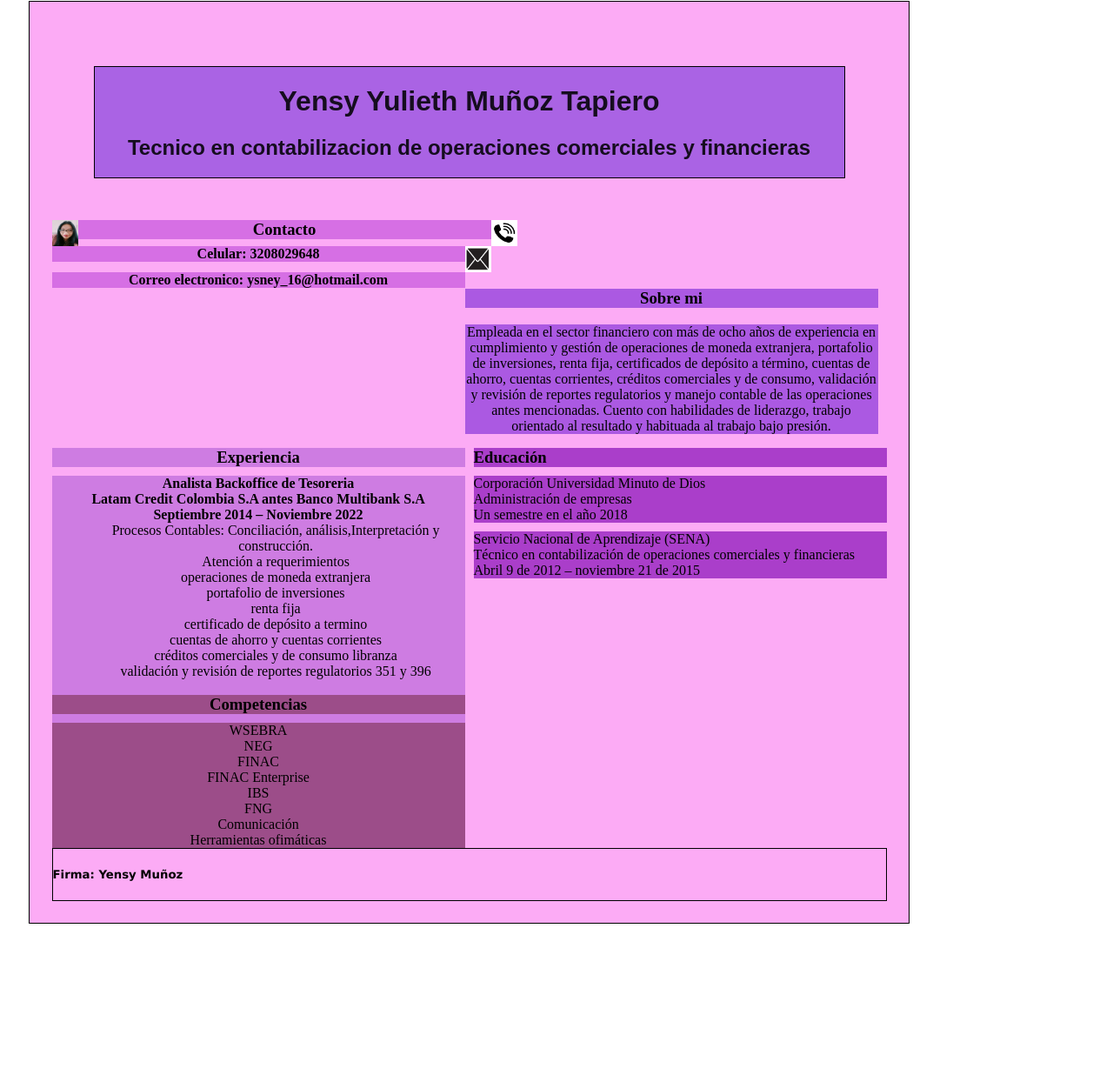
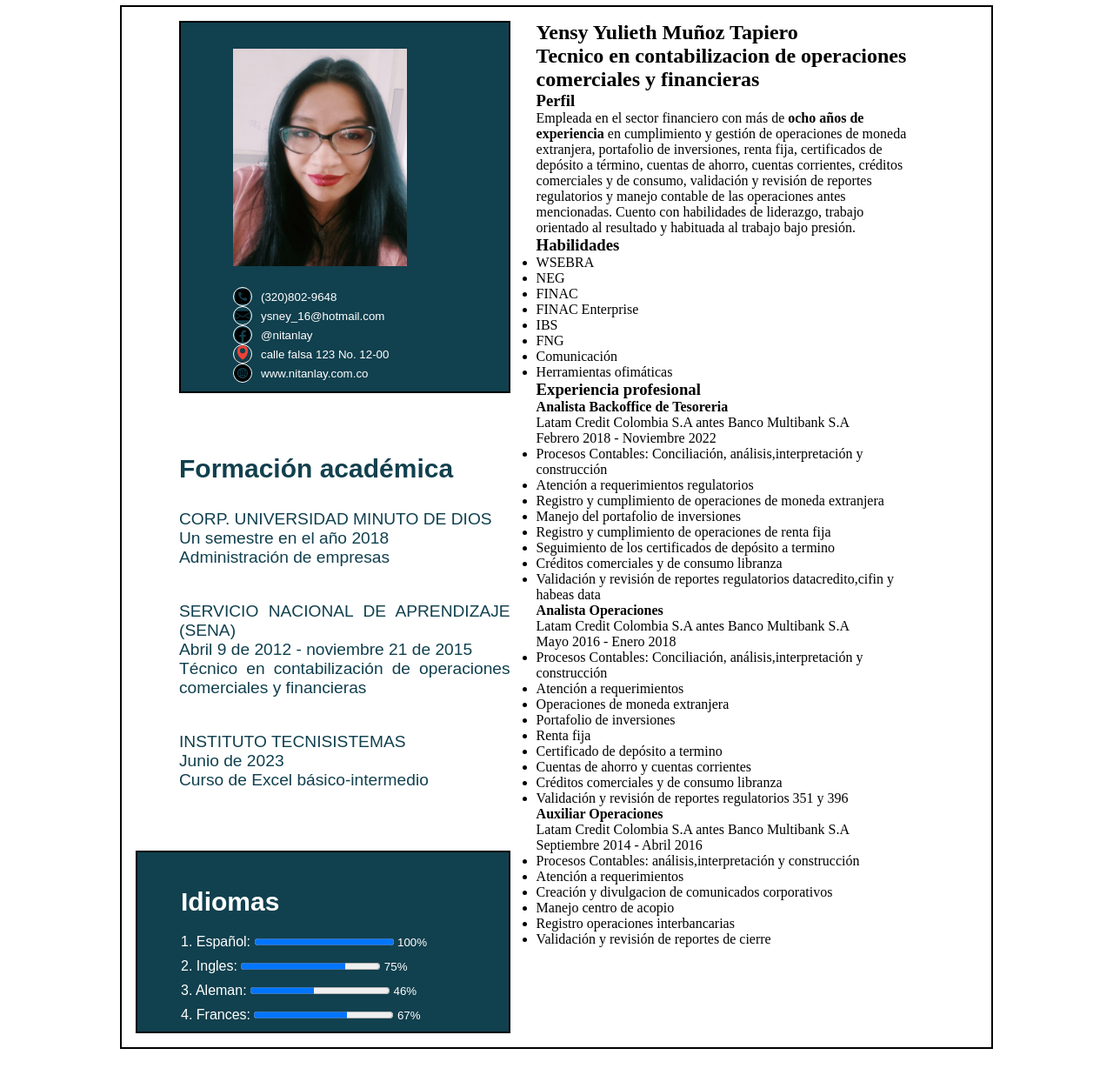
Before and after one commit to nitanlay/yensy, a plain HTML site: page index.html in a window 1280 px wide. Shown: the part 24-1260 px from the top of the page at 87% size. Before the commit the page ends 1112 px from the top, so only its background shows below. Drawn offline with Linux system fonts and the light colour scheme.

Commit message:
feat/advance

```diff
--- a/index.html
+++ b/index.html
@@ -1,85 +1,82 @@
-<!-- "ctrl + shift + p" para arreglar el codigo -->
 <!DOCTYPE html>
 <html lang="es">
+
 <head>
-    <meta charset="UTF-8" />
-    <title>CV</title>
-    <!-- 1 una hoja de vida que tenga estilos los necesarios para presentarla -->
-    <!-- manejar tags esclusivos para cada contenido -->
-    <!-- abarcar toda la experiencia que tenga -->
-    <!-- cuando se de click en la imagen de perfil se abra una alerta indicando el id de la etiqueta "<>" de la imagen -->
+  <meta charset="UTF-8">
+  <meta name="viewport" content="width=device-width, initial-scale=1.0">
+  <title>CV-Yensy_Muñoz</title>
   <link href="./styles.css" rel="stylesheet" type="text/css" />
-    <!-- La etiqueta de estilos se agrega antes del body, dentro del head -->
-    <!-- link es una etiqueta para enlazar con otros documentos -->
 </head>
+
 <body>
-    <div class="content">
-    <header>
-        <h1>Yensy Yulieth Muñoz Tapiero</h1>
-        <h2>
-          Tecnico en contabilizacion de operaciones comerciales y financieras
-        </h2>
-    </header>
-      <!-- se colocara el atributo class para identificar la etiqueta aside de las demas -->
-      <aside class="contact_info">
-        <img
-          id="profile_photo2"
-          src="./public/imagenes/foto.PNG"
-          alt="foto de perfil - yensy"
-          a href="#" onclick="alertImagen();"></a>
-
-        <h3>Contacto</h3>
-        <img src="./public/imagenes/icono celular.PNG" alt="celular" />
-        <h4>Celular: 3208029648</h4>
-        <img src="./public/imagenes/icono correo.PNG" alt="correo" />
-        <h4>Correo electronico: ysney_16@hotmail.com</h4>
+  <div class="cv-complete">
+    <section class="cv-content-general">
+      <div class="cv-left-content">
+        <div class="contact-yen">
           </aside>
-      <article class="aboutme">
-        <h3>Sobre mi</h3>
-        <p>
-          Empleada en el sector financiero con más de ocho años de experiencia
+          <img src="public/imagenes/foto.PNG" id="photo-yen" class="profile-photo">
+          <p><img src="public/icons/icons8-phone.svg" alt="icon-phone" class="icon">(320)802-9648</p>
+          <p><img src="public/icons/email.svg" alt="icon-mail" class="icon">ysney_16@hotmail.com</p>
+          <p><img src="public/icons/icons8-facebook.svg" alt="icon-facebook" class="icon">@nitanlay</p>
+          <p><img src="public/icons/address-icon.svg" alt="icon-address" class="icon">calle falsa 123 No. 12-00</p>
+          <p><img src="public/icons/internet-svgrepo-com.svg" alt="icon-web" class="icon">www.nitanlay.com.co</p>
+        </div>
+        <div class="education">
+          <h4 class="title-study">Formación académica</h4>
+          <p class="name-institution">Corp. Universidad Minuto de Dios </p>
+          <p>Un semestre en el año 2018</p>
+          <p class="name-study">Administración de empresas</p>
+          <p class="name-institution">Servicio Nacional de Aprendizaje (SENA)</p>
+          <p>Abril 9 de 2012 - noviembre 21 de 2015</p>
+          <p class="name-study">Técnico en contabilización de operaciones comerciales y financieras</p>
+          <p class="name-institution">Instituto Tecnisistemas</p>
+          <p>Junio de 2023</p>
+          <p class="name-study">Curso de Excel básico-intermedio</p>
+        </div>
+        <div class="languages">
+          <h4 class="title-language">
+            Idiomas
+          </h4>
+          <div class="statistics">
+            <label for="Español">1. Español:</label>
+            <progress id="Español" max="100" value="100"> </progress>
+            <small>100%</small>
+          </div>
+          <div class="statistics">
+            <label for="Ingles">2. Ingles:</label>
+            <progress id="Ingles" max="100" value="75"></progress>
+            <small>75%</small>
+          </div>
+          <div class="statistics">
+            <label for="Aleman">3. Aleman:</label>
+            <progress id="Aleman" max="100" value="46"></progress>
+            <small>46%</small>
+          </div>
+          <div class="statistics">
+            <label for="Frances">4. Frances:</label>
+            <progress id="Frances" max="100" value="67"></progress>
+            <small>67%</small>
+          </div>
+        </div>
+      </div>
+      <div class="cv-rigth-content">
+        <div class="name-profession">
+          <h1><b>Yensy Yulieth Muñoz Tapiero</b></h1>
+          <h2>Tecnico en contabilizacion de operaciones comerciales y financieras</h2>
+        </div>
+        <div class="profile">
+          <h3>Perfil</h3>
+          <p>Empleada en el sector financiero con más de <b>ocho años de experiencia</b>
             en cumplimiento y gestión de operaciones de moneda extranjera,
             portafolio de inversiones, renta fija, certificados de depósito a
             término, cuentas de ahorro, cuentas corrientes, créditos comerciales y
             de consumo, validación y revisión de reportes regulatorios y manejo
             contable de las operaciones antes mencionadas. Cuento con habilidades
             de liderazgo, trabajo orientado al resultado y habituada al trabajo
-          bajo presión.
-        </p>
-    </article>
-    <article id="education">
-        <h3 id="education_head">Educación</h3>
-        <h4 class="title_study">Corporación Universidad Minuto de Dios</h4>
-        <h4>Administración de empresas</h4>
-        <h4 id="education_head">Un semestre en el año 2018</h4>
-        <h4 class="title_study">Servicio Nacional de Aprendizaje (SENA) </h4>
-        <h4>
-          Técnico en contabilización de operaciones comerciales y financieras
-        </h4>
-        <h4>Abril 9 de 2012 – noviembre 21 de 2015</h4>
-    </article>
-    <section class="experience">
-        <h3>Experiencia</h3>
-        <h4>Analista Backoffice de Tesoreria</h4>
-        <h4>Latam Credit Colombia S.A antes Banco Multibank S.A</h4>
-        <h4>Septiembre 2014 – Noviembre 2022</h4>
-        <ul>
-          <li> Procesos Contables: Conciliación, análisis,Interpretación y
-              construcción.
-          </li>
-          <li>Atención a requerimientos</li>
-          <li>operaciones de moneda extranjera</li>
-          <li>portafolio de inversiones</li>
-          <li>renta fija</li>
-          <li>certificado de depósito a termino</li>
-          <li>cuentas de ahorro y cuentas corrientes</li>
-          <li>créditos comerciales y de consumo libranza</li>
-          <li>validación y revisión de reportes regulatorios 351 y 396</li>
-          <br>
-          </ul>
-
-    <article class="skills">
-          <h3>Competencias</h3>
+            bajo presión.</p>
+        </div>
+        <div class="skills">
+          <h3>Habilidades</h3>
           <ul>
             <li>WSEBRA</li>
             <li>NEG</li>
@@ -90,17 +87,54 @@
             <li>Comunicación</li>
             <li>Herramientas ofimáticas</li>
           </ul>
-    </article>
+        </div>
+        <div class="work-experience">
+          <h3>Experiencia profesional</h3>
+          <p><b>Analista Backoffice de Tesoreria</b></p>
+          <p>Latam Credit Colombia S.A antes Banco Multibank S.A</p>
+          <p>Febrero 2018 - Noviembre 2022</p>
+          <ul>
+            <li> Procesos Contables: Conciliación, análisis,interpretación y
+              construcción</li>
+            <li>Atención a requerimientos regulatorios</li>
+            <li>Registro y cumplimiento de operaciones de moneda extranjera</li>
+            <li>Manejo del portafolio de inversiones</li>
+            <li>Registro y cumplimiento de operaciones de renta fija</li>
+            <li>Seguimiento de los certificados de depósito a termino</li>
+            <li>Créditos comerciales y de consumo libranza</li>
+            <li>Validación y revisión de reportes regulatorios datacredito,cifin y habeas data</li>
+          </ul>
+          <p><b>Analista Operaciones</b></p>
+          <p>Latam Credit Colombia S.A antes Banco Multibank S.A</p>
+          <p>Mayo 2016 - Enero 2018</p>
+          <ul>
+            <li> Procesos Contables: Conciliación, análisis,interpretación y
+              construcción</li>
+            <li>Atención a requerimientos</li>
+            <li>Operaciones de moneda extranjera</li>
+            <li>Portafolio de inversiones</li>
+            <li>Renta fija</li>
+            <li>Certificado de depósito a termino</li>
+            <li>Cuentas de ahorro y cuentas corrientes</li>
+            <li>Créditos comerciales y de consumo libranza</li>
+            <li>Validación y revisión de reportes regulatorios 351 y 396</li>
+          </ul>
+          <p><b>Auxiliar Operaciones</b></p>
+          <p>Latam Credit Colombia S.A antes Banco Multibank S.A</p>
+          <p>Septiembre 2014 - Abril 2016</p>
+          <ul>
+            <li> Procesos Contables: análisis,interpretación y
+              construcción</li>
+            <li>Atención a requerimientos</li>
+            <li>Creación y divulgacion de comunicados corporativos</li>
+            <li>Manejo centro de acopio</li>
+            <li>Registro operaciones interbancarias</li>
+            <li>Validación y revisión de reportes de cierre</li>
+          </ul>
+        </div>
+      </div>
     </section>
-      <!-- scripts siempre a lo ultimo, scripts es igual a comandos -->
-      <!-- se agrega a lo ultimo para que el js sepa que hay en el documento para modificarlo -->
-      <script src="main.js" type="text/JavaScript"></script>
-
-    <footer>
-      <h5>
-        Firma: Yensy Muñoz
-      </h5>
-    </footer>
   </div>
 </body>
+
 </html>
--- a/styles.css
+++ b/styles.css
@@ -1,107 +1,92 @@
-/* para seleccionar una etiqueta con el atributo class se utilizará el punto seguido del valor del atributo */
-.content {
-    width: 960px;
-    padding: 2%;
-    margin: 2%;
-    border-top: 1px solid black;
-    border-bottom: 1px solid black;
-    border-left: 1px solid black;
-    border-right: 1px solid black;
-    text-align: center;
-    background-color: rgb(252, 171, 245);
+*{
+    margin: 0;
+    padding: 0;
+}
+.cv-complete {
+    width: 95vw;
+    max-width: 1000px;
+    margin: 30px auto;
+    border: 2px solid black;
+}
+.cv-content-general {
+    display: flex;
+    flex-direction: row;
+    padding: 16px;
+    gap: 30px;
+}
+.cv-content-general > *{
+    width: calc(45% - 5px);
+}
+.cv-left-content {
+    display: flex;
+    flex-direction: column;
+    align-self: flex-start;
+    justify-content: center;
+    gap: 30px;
+}
+.contact-yen {
+    background-color: rgb(17, 64, 78);
+    border: 2px solid black;
+    color: white;
+    padding: 10px;
+    margin: 0 0 0 50px;
 }
 
-header {
-    background-color: rgb(170, 99, 228);
-    border: 1px solid black;
-    color: rgb(22, 13, 31);
-    font-family: fantasy;
-    padding: 0%;
-    margin: 5%;
+.contact-yen p {
+    display: flex;
+    flex-direction: row;
+    align-items: center;
+    margin: 0 40px 0;
+    font-family: Arial, Helvetica, sans-serif;
+    font-size: smaller;
 }
-/* para seleccioanr una etiqueta con el atributo id se utilizará el hastag seguido del valor del atributo */
-#profile_photo {
-    height: 160px;
-    width: 140px;
-    border-radius: 50%;
-    float: left;
+.profile-photo{
+    width: 200px;
+    height: 250px;
+    margin: 20px 50px 20px 50px;
+
 }
-.contact_info * {
-    margin: 0;
-    background-color: rgb(214, 111, 228);
-    width: 475px;
-    float: left;
+.icon {
+    width: 20px;
+    height: 20px;
+    border-radius: 100%;
+    border: 1px solid white ;
+    margin: 0 10px;
+}
+.education {
+    text-align: justify;
+    color: rgb(17, 64, 78);
+    font-size: larger;
+    font-family: Arial, Helvetica, sans-serif;
+    margin: 0 0 0 50px;
+}
+.education h4 {
+    margin: 40px 0 30px 0;
+    font-size: 30px;
+    font-family: Arial, Helvetica, sans-serif;
+}
+.name-institution {
+    text-transform: uppercase;
+}
+.name-study {
+    margin: 0 0 40px 0;
+}
+.languages {
+    background-color: rgb(17, 64, 78);
+    border: 2px solid black;
+    color: white;
+
+}
+.languages *{
+
+    font-family: Arial, Helvetica, sans-serif;
 }
 
-.contact_info img {
-    height: 30px;
-    width: 30px;
-    float: left;
-}
-.aboutme * {
-    background-color: rgb(171, 89, 226);
+.languages h4 {
+    margin: 40px 0 20px 50px;
+    font-size: 30px;
 }
 
-.aboutme {
-    width: 475px;
-    float: left;
+.statistics {
+    margin: 0 0 10px 50px;
 }
-
-#education * {
-    margin: 0px;
-    font-weight: 300;
-    background-color: rgb(170, 62, 202);
-    text-align: left;
-}
-
-#education {
-    width: 475px;
-    float: right;
-}
-
-#education h3 {
-    font-weight: bold;
-}
-
-#education_head {
-    margin-bottom: 10px;
-
-}
-
-.title_study * {
-    font-weight: bold;
-}
-
-.experience * {
-    margin: 0;
-    background-color: rgb(206, 124, 226);
-    list-style: none;
-
-}
-.experience {
-    width: 475px;
-    float: left;
-}
-.experience h3 {
-    font-weight: bold;
-    margin-bottom: 10px;
-}
-
-.skills *{
-    background-color: rgb(156, 77, 137);
-    padding: 0%;
-    list-style: none;
-}
-.skills  {
-    width: 475px;
-    float: right;
-
-}
-
-footer {
-    font-family: 'Lucida Sans', 'Lucida Sans Regular', 'Lucida Grande', 'Lucida Sans Unicode', Geneva, Verdana, sans-serif;
-    font-weight: bold;
-    text-align: left;
-    border: 1px solid black;
-    clear: both;
-}
```
Also changed, not shown: public/icons/address-icon.svg (added), public/icons/icons8-facebook.svg (added), public/icons/internet-svgrepo-com.svg (added). Lines whose indentation alone changed are shown as unchanged.
